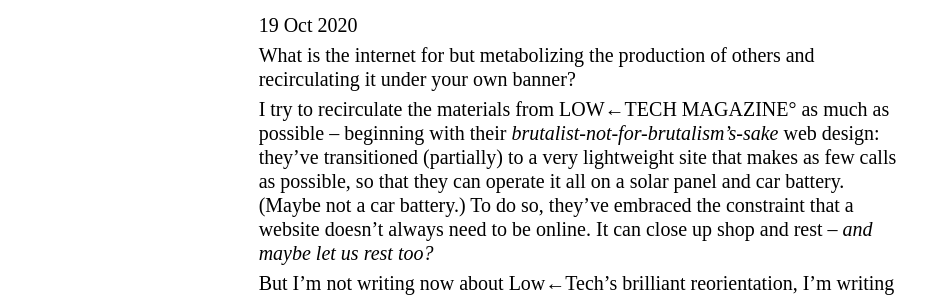
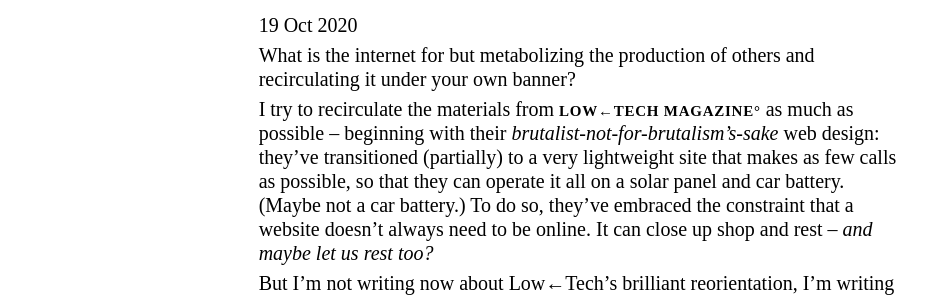
Before and after one commit to bennotkin/bennotkin.github.io, a Jekyll site: the page built from _posts/2020-10-19-coppice.md, in a window 1280 px wide. Shown: the part 148-445 px from the top of the page, without its empty margins (108-1035 px from the left). Built offline with Jekyll 4.4.1, drawn with Linux system fonts in a browser that asks for light colours.

Commit message:
blog clean up 2

```diff
--- a/_posts/2020-10-19-coppice.md
+++ b/_posts/2020-10-19-coppice.md
@@ -7,7 +7,7 @@
 
 What is the internet for but metabolizing the production of others and recirculating it under your own banner?
 
-I try to recirculate the materials from [LOW←TECH MAGAZINE](https://solar.lowtechmagazine.com/power.html) as much as possible – beginning with their _brutalist-not-for-brutalism's-sake_ web design: they've transitioned (partially) to a very lightweight site that makes as few calls as possible, so that they can operate it all on a solar panel and car battery. (Maybe not a car battery.) To do so, they've embraced the constraint that a website doesn't always need to be online. It can close up shop and rest – _and maybe let us rest too?_
+I try to recirculate the materials from <span class="sc">[LOW←TECH MAGAZINE](https://solar.lowtechmagazine.com/power.html)</span> as much as possible – beginning with their _brutalist-not-for-brutalism's-sake_ web design: they've transitioned (partially) to a very lightweight site that makes as few calls as possible, so that they can operate it all on a solar panel and car battery. (Maybe not a car battery.) To do so, they've embraced the constraint that a website doesn't always need to be online. It can close up shop and rest – _and maybe let us rest too?_
 
 But I'm not writing now about Low←Tech's brilliant reorientation, I'm writing "about" their most recent article, on making "biomass energy sustainable again" through the practice of [coppicing](https://solar.lowtechmagazine.com/2020/09/how-to-make-biomass-energy-sustainable-again.html) – in which you cut trees so they will grow again. Rather than growing plantations of trees for later clear-cutting, for centuries people grew fields of trees that they would cut back every two to four years. After the initial cut, the tree grows back many shoots, which are harvested at a much smaller dimension than we're used to today.
 
--- a/blog/index.html
+++ b/blog/index.html
@@ -9,7 +9,7 @@
                <h2>{{ post.title }}</h2>
              {% endif %}
              {{ post.content }}
-             <p class="postdate">{{ page.date | date_to_string }} | <a href="{{ page.url }}">link</a></p>
+             <p class="postdate">{{ post.date | date_to_string }} | <a href="{{ post.url }}">link</a></p>
         </div>
       {% endfor %}
 </div>
--- a/css/default.css
+++ b/css/default.css
@@ -129,7 +129,7 @@
 }
 
 a {
-  color: black;
+  color: inherit;
   text-decoration:none;
 /*  border-bottom-style:dashed;*/
   border-bottom-width: .06em;
@@ -140,7 +140,15 @@
 }
 
 a:after {
-    content: "°"
+    content: "°";
+}
+
+.postdate a {
+    text-decoration: underline;
+}
+
+.postdate a:after {
+    content: none;
 }
 
 @media only screen and (orientation: landscape) and (min-device-width: 1000px) {
```
